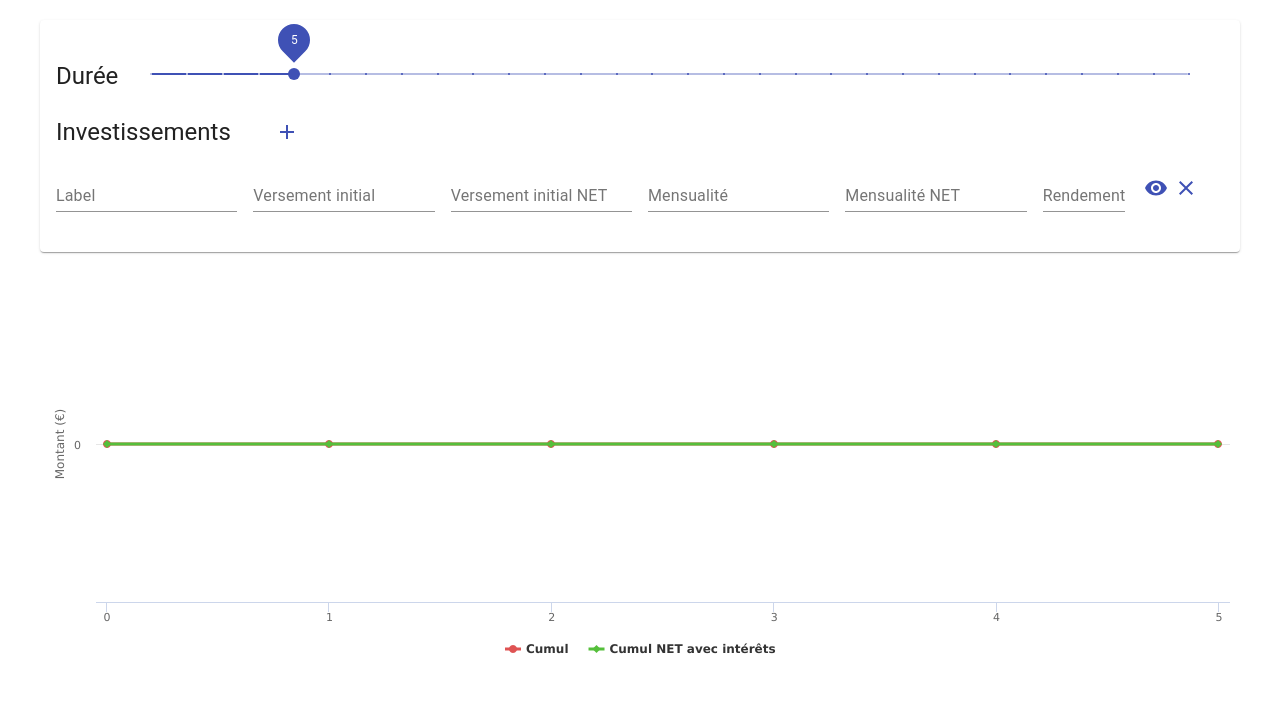
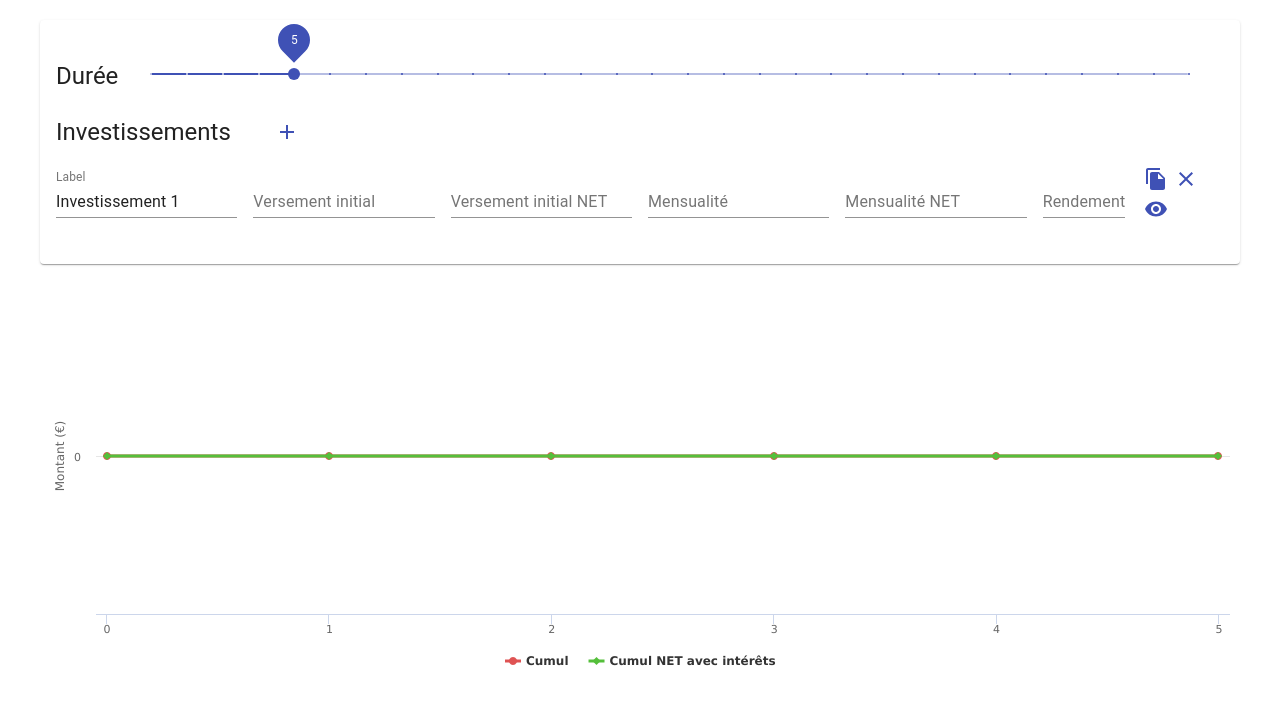
Before and after one commit to Softcadbury/Dagga, a React (Create React App) app: page / in a window 1280 px wide. Both pictures are taken after a click on the button "Ajouter un investissement". Shown: the top 704 px of the page. Built offline with nearby package versions, Linux system fonts and the light colour scheme.

Commit message:
Add copy button

```diff
--- a/src/components/form.tsx
+++ b/src/components/form.tsx
@@ -18,6 +18,7 @@ import AddIcon from '@material-ui/icons/Add';
 import ClearIcon from '@material-ui/icons/Clear';
 import VisibilityIcon from '@material-ui/icons/Visibility';
 import VisibilityOffIcon from '@material-ui/icons/VisibilityOff';
+import FileCopyIcon from '@material-ui/icons/FileCopy';
 import { generateId } from '../common/utils';
 
 const useStyles = makeStyles((theme) => {
@@ -44,12 +45,14 @@ const useStyles = makeStyles((theme) => {
 
 interface RenderInvestmentProps {
     investment: Investment;
+    addInvestment: (investment: Investment) => void;
     deleteInvestment: (investment: Investment) => void;
     updateInvestment: (investment: Investment) => void;
 }
 
 const RenderInvestment = ({
     investment,
+    addInvestment,
     deleteInvestment,
     updateInvestment,
 }: RenderInvestmentProps) => {
@@ -72,6 +75,14 @@ const RenderInvestment = ({
     const onDeleteInvestmentClick = useCallback(() => {
         deleteInvestment(investment);
     }, [deleteInvestment, investment]);
+
+    const onDuplicateClick = useCallback(() => {
+        addInvestment({
+            ...investment,
+            id: generateId(),
+            label: investment.label + ' copie',
+        });
+    }, [addInvestment, investment]);
 
     useEffect(() => {
         if (
@@ -157,11 +168,11 @@ const RenderInvestment = ({
             </Grid>
             <Grid item lg={1} md={4} sm={6} xs={12}>
                 <IconButton
-                    color={'primary'}
-                    onClick={toggleIsVisible}
+                    color="primary"
+                    onClick={onDuplicateClick}
                     size="small"
                 >
-                    {isVisible ? <VisibilityIcon /> : <VisibilityOffIcon />}
+                    <FileCopyIcon />
                 </IconButton>
                 <IconButton
                     color="primary"
@@ -169,6 +180,13 @@ const RenderInvestment = ({
                     size="small"
                 >
                     <ClearIcon />
+                </IconButton>
+                <IconButton
+                    color="primary"
+                    onClick={toggleIsVisible}
+                    size="small"
+                >
+                    {isVisible ? <VisibilityIcon /> : <VisibilityOffIcon />}
                 </IconButton>
             </Grid>
         </Grid>
@@ -197,7 +215,7 @@ const Form = ({
     const onAddInvestmentClick = useCallback(() => {
         addInvestment({
             id: generateId(),
-            label: '',
+            label: `Investissement ${investments.length + 1}`,
             amount: '',
             amountNet: '',
             monthlyAmount: '',
@@ -205,7 +223,7 @@ const Form = ({
             percentage: '',
             isVisible: true,
         });
-    }, [addInvestment]);
+    }, [addInvestment, investments.length]);
 
     return (
         <Paper className={classes.form}>
@@ -243,6 +261,7 @@ const Form = ({
                 <RenderInvestment
                     key={investment.id}
                     investment={investment}
+                    addInvestment={addInvestment}
                     deleteInvestment={deleteInvestment}
                     updateInvestment={updateInvestment}
                 />
```
